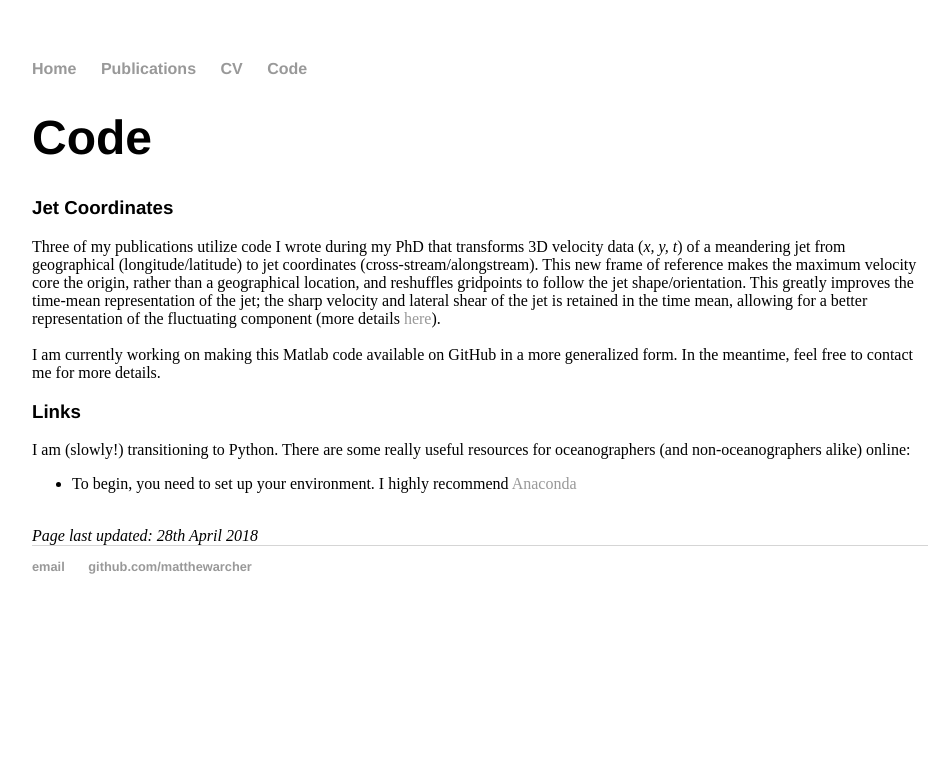
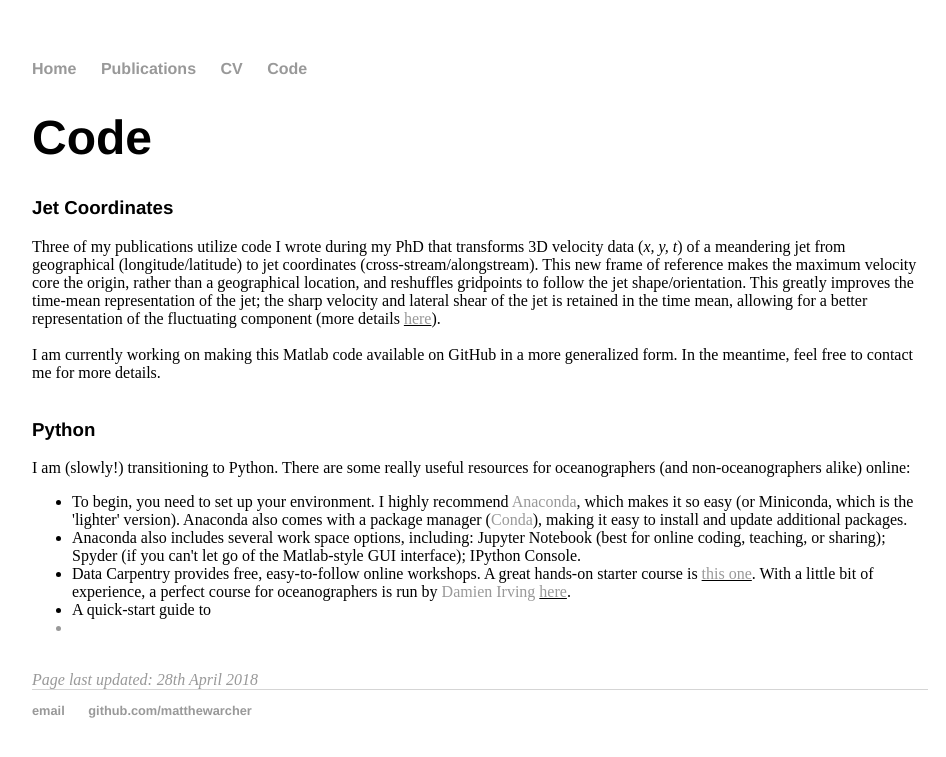
Before and after one commit to matthewarcher/matthewarcher.github.io, a Jekyll site: the page built from code/index.html, in a window 1280 px wide. Shown: the top 757 px of the page, without its empty margins (160-1106 px from the left). Built offline with Jekyll 4.4.1, drawn with Linux system fonts in a browser that asks for light colours.

Commit message:
Update index.html

```diff
--- a/code/index.html
+++ b/code/index.html
@@ -4,16 +4,20 @@
 ---
 <div class="blurb">
 	<h1>Code</h1>
-
   <font face = "helvetica"><h3>Jet Coordinates</h3></font>
-  Three of my publications utilize code I wrote during my PhD that transforms 3D velocity data (<i>x, y, t</i>) of a meandering jet from geographical (longitude/latitude) to jet coordinates (cross-stream/alongstream). This new frame of reference makes the maximum velocity core the origin, rather than a geographical location, and reshuffles gridpoints to follow the jet shape/orientation. This greatly improves the time-mean representation of the jet; the sharp velocity and lateral shear of the jet is retained in the time mean, allowing for a better representation of the fluctuating component (more details <a href="https://doi.org/10.1002/2017JC013286">here</a>).
+  Three of my publications utilize code I wrote during my PhD that transforms 3D velocity data (<i>x, y, t</i>) of a meandering jet from geographical (longitude/latitude) to jet coordinates (cross-stream/alongstream). This new frame of reference makes the maximum velocity core the origin, rather than a geographical location, and reshuffles gridpoints to follow the jet shape/orientation. This greatly improves the time-mean representation of the jet; the sharp velocity and lateral shear of the jet is retained in the time mean, allowing for a better representation of the fluctuating component (more details <u><a href="https://doi.org/10.1002/2017JC013286">here</a></u>).
   <br><br>
   I am currently working on making this Matlab code available on GitHub in a more generalized form. In the meantime, feel free to contact me for more details.
-  <br>
-  <font face = "helvetica"><h3>Links</h3></font>
+  <br><br>
+  <font face = "helvetica"><h3>Python</h3></font>
   I am (slowly!) transitioning to Python. There are some really useful resources for oceanographers (and non-oceanographers alike) online:<br>
   <ul>
-  <li>To begin, you need to set up your environment. I highly recommend <a href="https://www.anaconda.com/download/">Anaconda</a><br></li>
+  <li>To begin, you need to set up your environment. I highly recommend <a href="https://www.anaconda.com/download/">Anaconda</a>, which makes it so easy (or Miniconda, which is the 'lighter' version). Anaconda also comes with a package manager (<a href="https://conda.io/docs/">Conda</a>), making it easy to install and update additional packages.
+  <li>Anaconda also includes several work space options, including: Jupyter Notebook (best for online coding, teaching, or sharing); Spyder (if you can't let go of the Matlab-style GUI interface); IPython Console.</li>
+	  <li>Data Carpentry provides free, easy-to-follow online workshops. A great hands-on starter course is <u><a href="http://swcarpentry.github.io/python-novice-inflammation/">this one</a></u>. With a little bit of experience, a perfect course for oceanographers is run by <a href="http://people.csiro.au/I/D/Damien-Irving"> Damien Irving</a> <u><a href="https://data-lessons.github.io/python-aos-lesson/index.html">here</a></u>. </li>
+	  <li>A quick-start guide to <a href="https://jupyter-notebook-beginner-guide.readthedocs.io/en/latest/"<Jupyter"</a></li>
+</li>
+  <li>
   </ul>
   <br>
   <i> Page last updated: 28th April 2018 </i>
```
